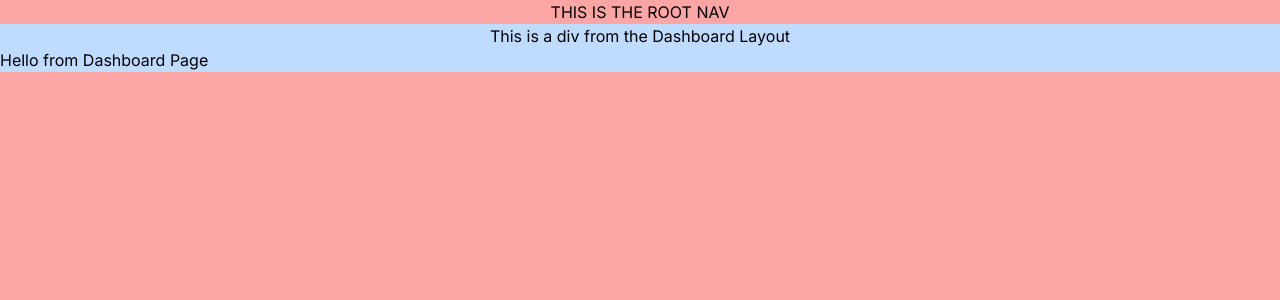
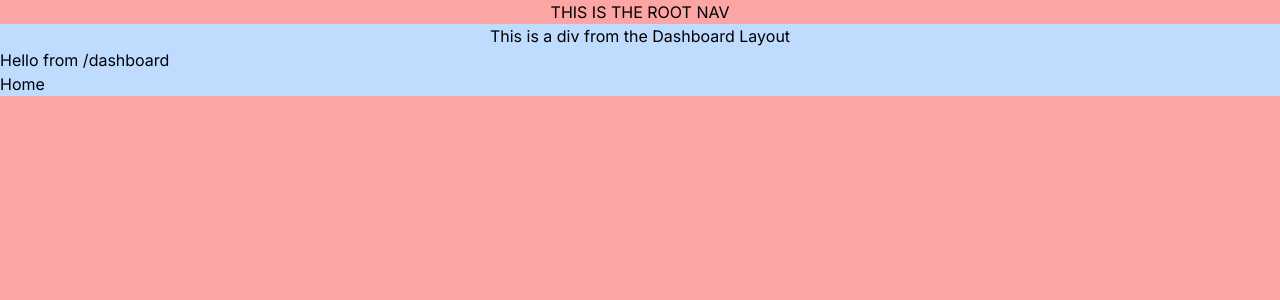
Before and after one commit to justin-0/nextjs-docs, a Next.js app: page /dashboard in a window 1280 px wide. Shown: the top 300 px of the page. Built offline with nearby package versions, Linux system fonts and the light colour scheme.

Commit message:
linking and navigation

```diff
--- a/app/dashboard/page.tsx
+++ b/app/dashboard/page.tsx
@@ -1,9 +1,14 @@
-import { Metadata } from "next";
+"use client";
 
-export const metadata: Metadata = {
-  title: "Dashboard",
-};
+import { redirect, usePathname, useRouter } from "next/navigation";
 
 export default function DashboardPage() {
-  return <h1>Hello from Dashboard Page</h1>;
+  const path = usePathname();
+  const router = useRouter();
+  return (
+    <>
+      <h1>Hello from {path}</h1>
+      <button onClick={() => router.push("/")}>Home</button>
+    </>
+  );
 }
--- a/app/page.tsx
+++ b/app/page.tsx
@@ -1,3 +1,9 @@
+import Link from "next/link";
+
 export default function RootPage() {
-  return <h1>Hello this is the root page in Next.js</h1>;
+  return (
+    <>
+      <Link href="/dashboard">Dashboard</Link>
+    </>
+  );
 }
```
Also changed, not shown: 1 other file (tests, documents, lock files or other folders).
